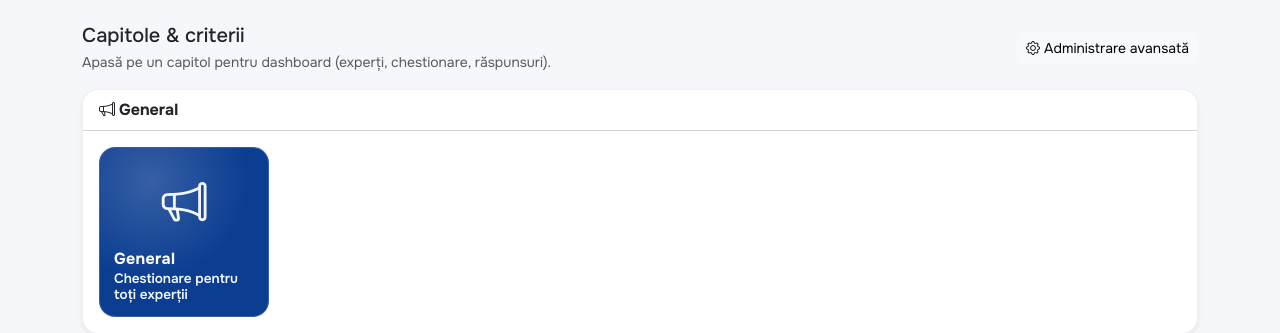
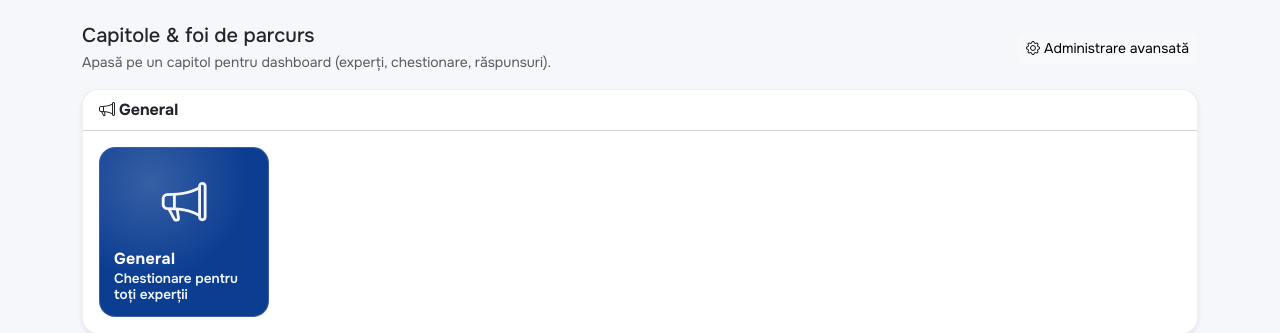
Before and after one commit to spatarum/cie-platforma, a Django app: page /administrare/referinte/ in a window 1280 px wide. Shown: the part 128-461 px from the top of the page. Run offline with Django 4.2, Linux system fonts and the light colour scheme; the visitor is signed in with stand-in values (Sample User, id 1); data that the repository does not hold is empty.

Commit message:
Update admin_referinte.html

```diff
--- a/templates/portal/admin_referinte.html
+++ b/templates/portal/admin_referinte.html
@@ -1,11 +1,11 @@
 {% extends 'portal/base.html' %}
 
-{% block title %}Capitole & criterii | Administrare{% endblock %}
+{% block title %}Capitole & foi de parcurs | Administrare{% endblock %}
 
 {% block content %}
 <div class="d-flex align-items-center justify-content-between mb-3">
   <div>
-    <h1 class="h5 mb-1">Capitole & criterii</h1>
+    <h1 class="h5 mb-1">Capitole & foi de parcurs</h1>
     <div class="text-muted small">Apasă pe un capitol pentru dashboard (experți, chestionare, răspunsuri).</div>
   </div>
   <a class="btn btn-light btn-sm" href="/django-admin/portal/"><i class="bi bi-gear me-1"></i>Administrare avansată</a>
```
